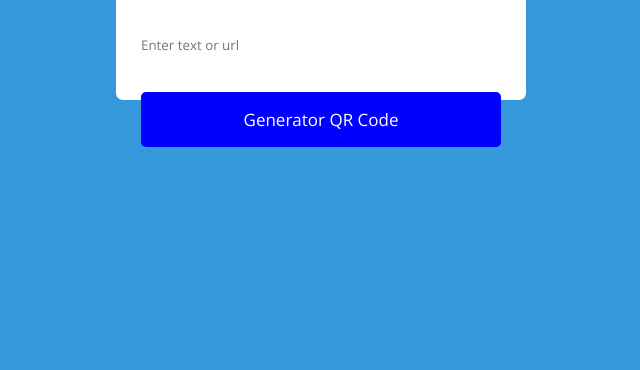
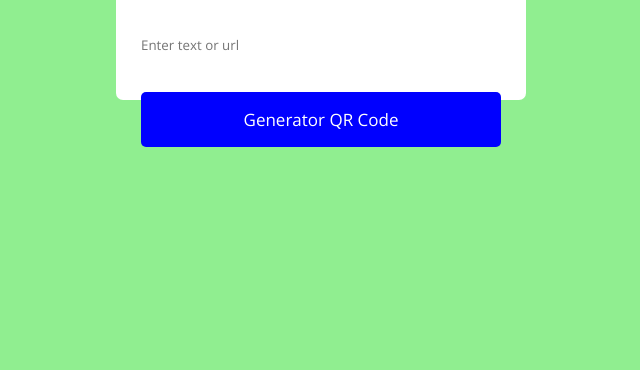
Before and after one commit to Khobaib1/Khobaib1.QRCodeGenetrator_javascript-inspired-, a plain HTML site: page index.html in a window 1280 px wide. Shown: the part 430-800 px from the top of the page, without its empty margins (319-959 px from the left). Drawn offline with nearby package versions, Linux system fonts and the light colour scheme.

Commit message:
Update style.css

```diff
--- a/style.css
+++ b/style.css
@@ -12,7 +12,7 @@ body{
     align-items: center;
     justify-content: center;
     min-height: 100vh;
-    background: #3498db;
+    background: #90ee90;
 }
 
 .wrapper{
```
